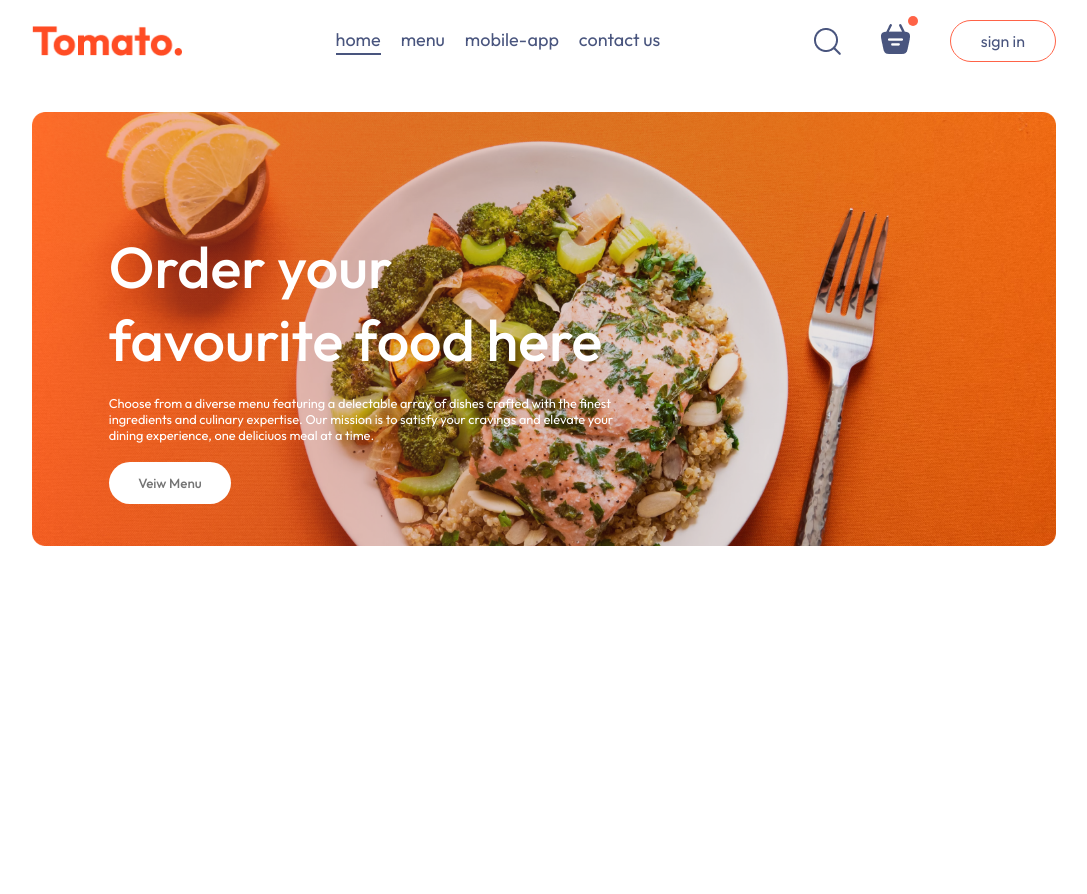
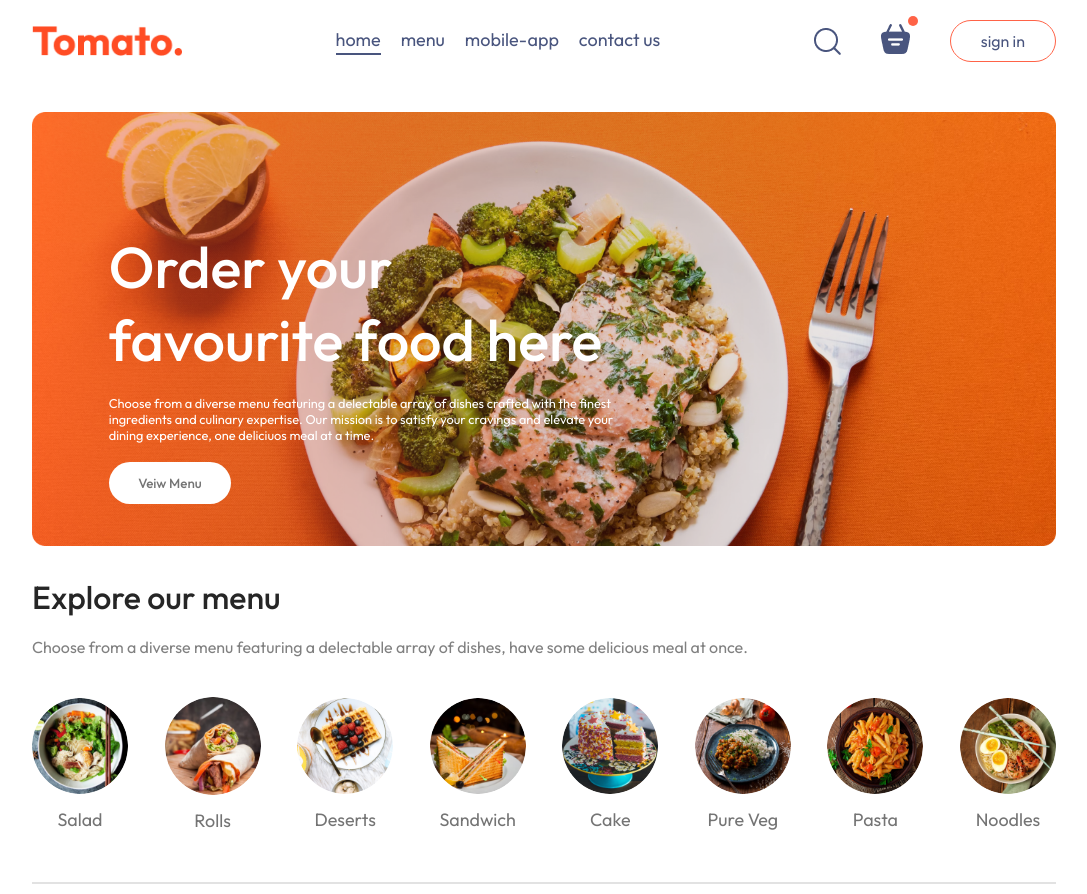
Before and after one commit to Anirban-kode/Tomato, a React (Vite) app in the folder frontend/: page / in a window 1280 px wide. Shown: the whole page, without its empty margins (96-1183 px from the left). Before the commit the page ends 800 px from the top, so only its background shows below. Built offline with nearby package versions, Linux system fonts and the light colour scheme.

Commit message:
second time commit in this project...

```diff
--- /dev/null
+++ b/frontend/src/components/ExploreMenu/ExploreMenu.css
@@ -0,0 +1,50 @@
+.explore-menu{
+    display: flex;
+    flex-direction: column;
+    gap: 20px;
+}
+
+.explore-menu h1{
+    color: #262626;
+    font-weight: 500;
+}
+
+.explore-menu-text{
+    color: #808080;
+}
+
+.explore-menu-list{
+    display: flex;
+    justify-content: space-between;
+    align-items: center;
+    text-align: center;
+    gap: 30px;
+    margin: 20px 0px;
+    overflow-x: scroll;
+}
+
+.explore-menu-list::-webkit-scrollbar{
+    display: none;
+}
+
+.explore-menu-list-item img{
+    width: 7.5vw;
+    min-width: 80px;
+    cursor: pointer;
+    border-radius: 50%;
+    transition: 0.2s;
+}
+
+.explore-menu-list-item p{
+    margin-top: 10px;
+    color: #747474;
+    cursor: pointer;
+    font-size: max(1.4vw, 16px);
+}
+
+.explore-menu hr{
+    border: none;
+    margin: 10px 0px;
+    height: 2px;
+    background-color: #e2e2e2;
+}
--- /dev/null
+++ b/frontend/src/components/ExploreMenu/ExploreMenu.jsx
@@ -0,0 +1,25 @@
+import React from 'react'
+import './ExploreMenu.css'
+import { menu_list } from '../../assets/assets'
+
+const ExploreMenu = () => {
+  return (
+    <div className='explore-menu' id='explore-menu'>
+        <h1>Explore our menu</h1>
+        <p className='explore-menu-text'>Choose from a diverse menu featuring a delectable array of dishes, have some delicious meal at once.</p>
+        <div className='explore-menu-list'>
+            {menu_list.map((item,index)=>{
+                return(
+                    <div key={index} className='explore-menu-list-item'>
+                        <img src={item.menu_image} alt=''/>
+                        <p>{item.menu_name}</p>
+                    </div>
+                )
+            })}
+        </div>
+        <hr />
+    </div>
+  )
+}
+
+export default ExploreMenu
--- a/frontend/src/components/Header/Header.css
+++ b/frontend/src/components/Header/Header.css
@@ -15,6 +15,7 @@
     max-width: 50%;
     bottom: 10%;
     left: 6vw;
+    animation: fadeIn 3s;
 }
 
 .header-contents h2{
--- a/frontend/src/index.css
+++ b/frontend/src/index.css
@@ -17,3 +17,12 @@ a{
   width: 80%;
   margin: auto;
 }
+
+@keyframes fadeIn {
+  0%{
+    opacity: 0;
+  }
+  100%{
+    opcaity: 1;
+  }
+}
--- a/frontend/src/pages/Home/Home.jsx
+++ b/frontend/src/pages/Home/Home.jsx
@@ -1,10 +1,12 @@
 import React from 'react'
 import './Home.css'
 import Header from '../../components/Header/Header'
+import ExploreMenu from '../../components/ExploreMenu/ExploreMenu'
 const Home = () => {
   return (
     <div>
       <Header/>
+      <ExploreMenu/>
     </div>
   )
 }
```
